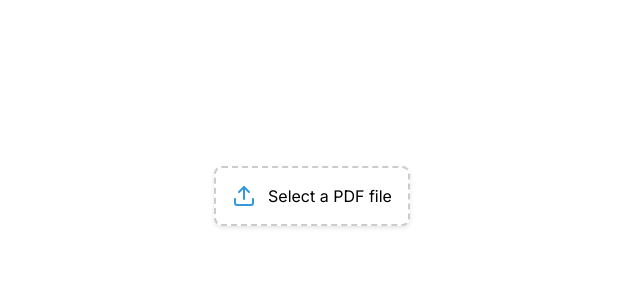
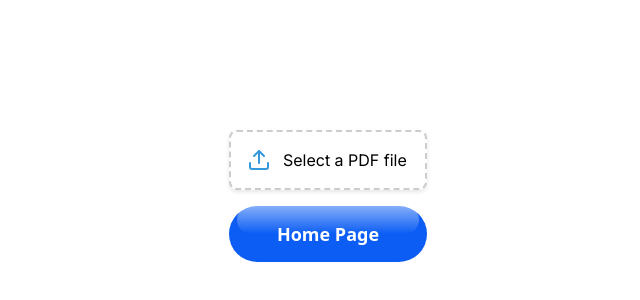
Before and after one commit to ayushshah21/Lutron-Floor-Plan, a Next.js app in the folder floor-plan/: page /editor in a window 1280 px wide. Shown: the part 212-512 px from the top of the page, without its empty margins (336-976 px from the left). Built offline with nearby package versions, Linux system fonts and the light colour scheme.

Commit message:
allow for users to navigate to home page from editor page

```diff
--- a/floor-plan/src/app/editor/editor.css
+++ b/floor-plan/src/app/editor/editor.css
@@ -59,3 +59,62 @@
 	display: block;
 	width: 100%; /* Adjust width if necessary to prevent overlap */
   }
+
+  .page-switch{
+	margin-top: 1rem;
+  }
+
+
+
+  /* CSS */
+  .button-71 {
+	background-color: rgb(11, 93, 244);
+	border: 0;
+	border-radius: 56px;
+	color: white;
+	cursor: pointer;
+	display: inline-block;
+	font-family: system-ui,-apple-system,system-ui,"Segoe UI",Roboto,Ubuntu,"Helvetica Neue",sans-serif;
+	font-size: 18px;
+	font-weight: 600;
+	outline: 0;
+	padding: 16px 21px;
+	position: relative;
+	text-align: center;
+	text-decoration: none;
+	transition: all .3s;
+	user-select: none;
+	-webkit-user-select: none;
+	touch-action: manipulation;
+	margin-top: 1rem;
+  }
+
+  .button-71:before {
+	background-color: initial;
+	background-image: linear-gradient(#fff 0, rgba(255, 255, 255, 0) 100%);
+	border-radius: 125px;
+	content: "";
+	height: 50%;
+	left: 4%;
+	opacity: .5;
+	position: absolute;
+	top: 0;
+	transition: all .3s;
+	width: 92%;
+  }
+
+  .button-71:hover {
+	box-shadow: rgba(255, 255, 255, .2) 0 3px 15px inset, rgba(0, 0, 0, .1) 0 3px 5px, rgba(0, 0, 0, .1) 0 10px 13px;
+	transform: scale(1.05);
+  }
+
+  @media (min-width: 768px) {
+	.button-71 {
+	  padding: 16px 48px;
+	}
+  }
+  .buttons{
+	display: flex;
+	flex-direction: column;
+	margin-right: -2rem;
+  }
--- a/floor-plan/src/app/editor/page.tsx
+++ b/floor-plan/src/app/editor/page.tsx
@@ -21,6 +21,7 @@ const App: React.FC = () => {
   const [pdfUrl, setPdfUrl] = useState<string>("");
   const fileInputRef = useRef<HTMLInputElement | null>(null);
   const searchParams = useSearchParams();
+  const router = useRouter();
 
   const handleFileChange = (event: React.ChangeEvent<HTMLInputElement>) => {
     const file = event.target.files?.[0];
@@ -75,10 +76,13 @@ const App: React.FC = () => {
             className="file-input"
             id="fileInput"
           />
+          <div className="buttons">
           <label htmlFor="fileInput" className="file-label">
             <Upload className="upload-icon" size={24} />
             <span>{fileUrl ? "Change PDF" : "Select a PDF file"}</span>
           </label>
+          <button onClick={() => router.push('/home')} className="button-71" role="button">Home Page</button>
+          </div>
         </div>
       </div>
       <div
```
Also changed, not shown: floor-plan/src/app/home/page.tsx (+4 -4 lines).
